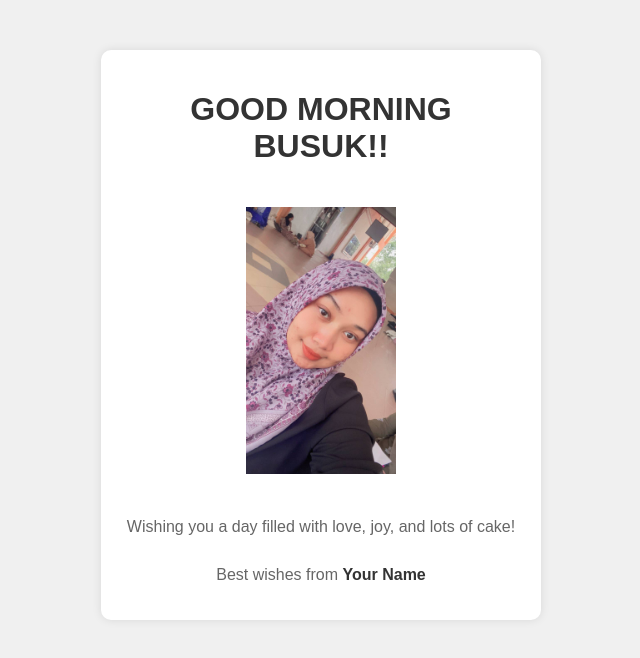
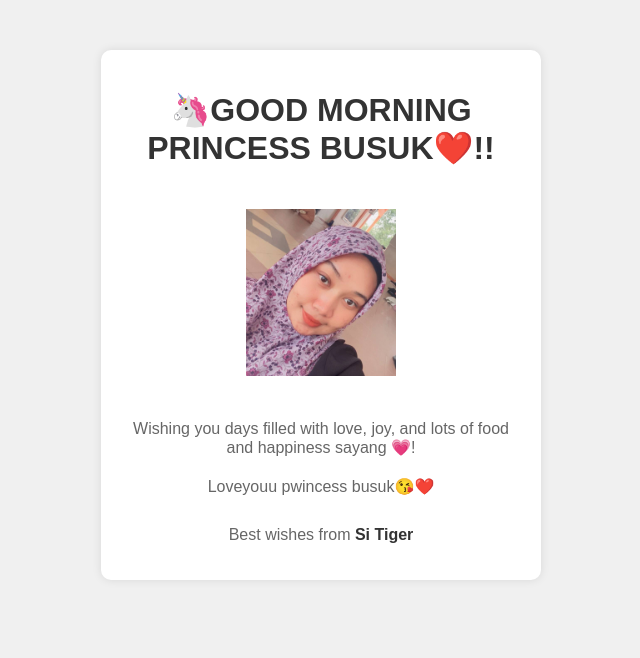
Before and after one commit to thewitch13/morning-sayang, a plain HTML site: page index.html in a window 1280 px wide. Shown: the whole page, without its empty margins (319-959 px from the left). Drawn offline with Linux system fonts and the light colour scheme.

Commit message:
Update index.html

```diff
--- a/index.html
+++ b/index.html
@@ -3,7 +3,7 @@
 <head>
     <meta charset="UTF-8">
     <meta name="viewport" content="width=device-width, initial-scale=1.0">
-    <title>GOOD MORNING SAYANG BUSUK</title>
+    <title>WISH❤️</title>
     <style>
         body {
             font-family: Arial, sans-serif;
@@ -63,11 +63,12 @@
 </head>
 <body>
     <div class="container">
-        <h1>GOOD MORNING BUSUK!!</h1>
-        <img src="pic1.jpg" alt="Cake" class="cake">
-        <p>Wishing you a day filled with love, joy, and lots of cake!</p>
+        <h1>🦄GOOD MORNING PRINCESS BUSUK❤️!!</h1>
+        <img src="pic20.jpg" alt="Cake" class="cake">
+        <p>Wishing you days filled with love, joy, and lots of food and happiness sayang 💗!</p>
+        <p>Loveyouu pwincess busuk😘❤️</p>
         <div class="footer">
-            <p>Best wishes from <a href="#">Your Name</a></p>
+            <p>Best wishes from <a href="#">Si Tiger</a></p>
         </div>
     </div>
 </body>
```
